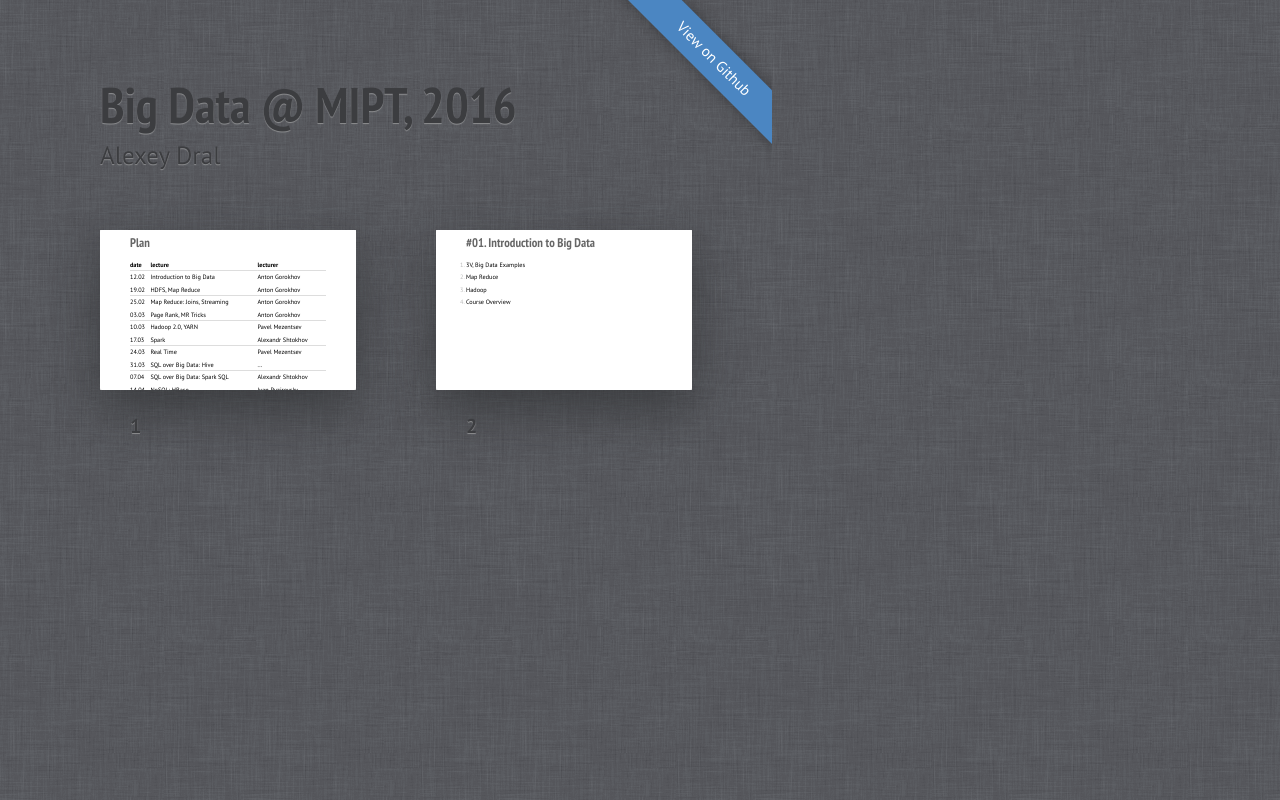
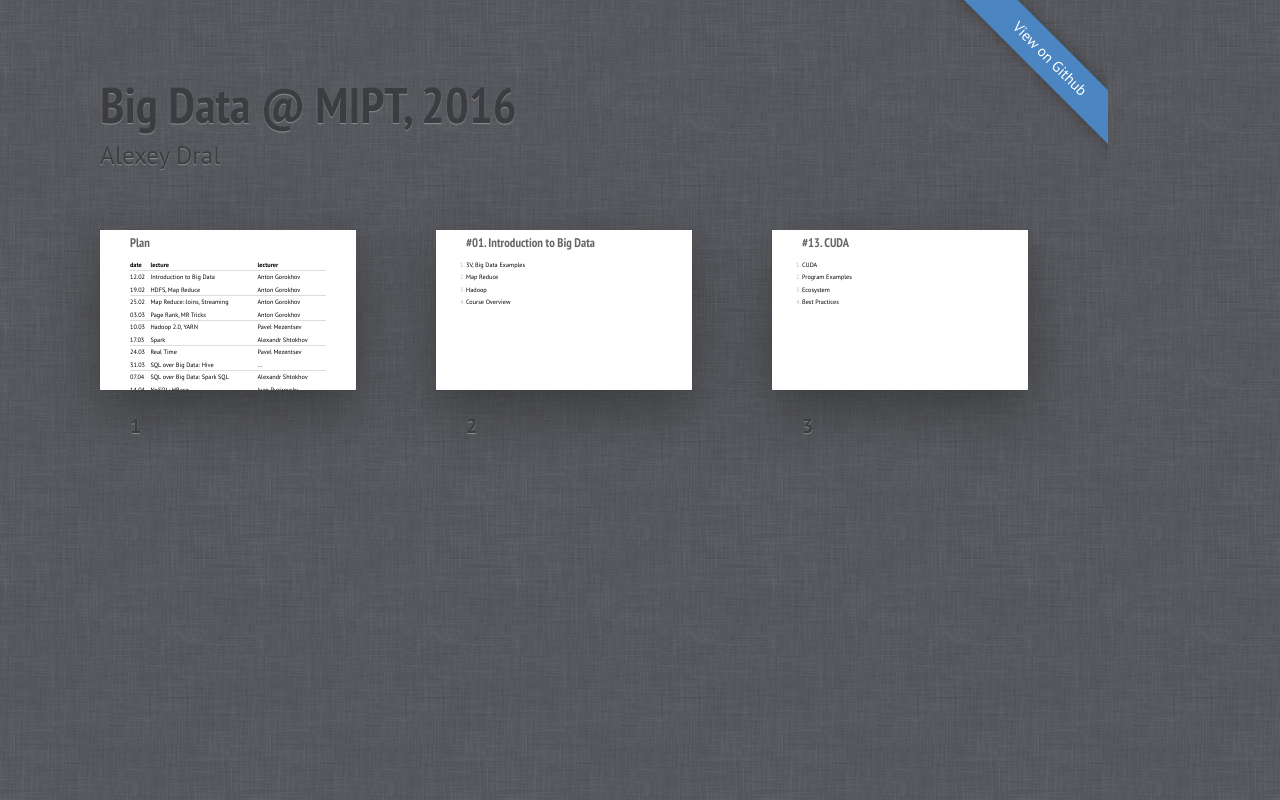
Before and after one commit to alex-33/presentations, a plain HTML site: page big_data/index.html in a window 1280 px wide. Drawn offline with Linux system fonts and the light colour scheme.

Commit message:
add CUDA plan

```diff
--- a/big_data/index.html
+++ b/big_data/index.html
@@ -110,6 +110,16 @@
                 </ol>
         </div></section>
 
+        <section class="slide"><div>
+                <h2>#13. CUDA</h2>
+                <ol>
+                        <li>CUDA</li>
+                        <li>Program Examples</li>
+                        <li>Ecosystem</li>
+                        <li>Best Practices</li>
+                </ol>
+        </div></section>
+
         <p class="badge"><a href="https://github.com/alex-33/presentations">View on Github</a></p>
         <div class="progress"><div></div></div>
         <script src="../common/shower/shower.min.js"></script>
```
